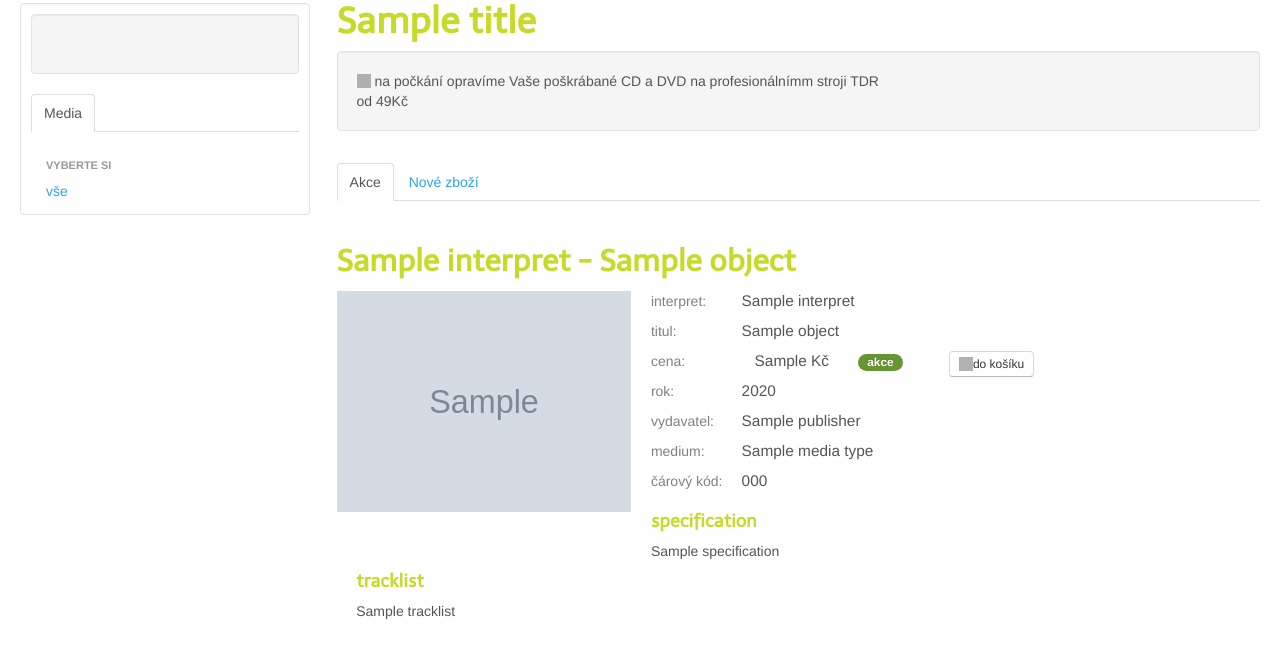
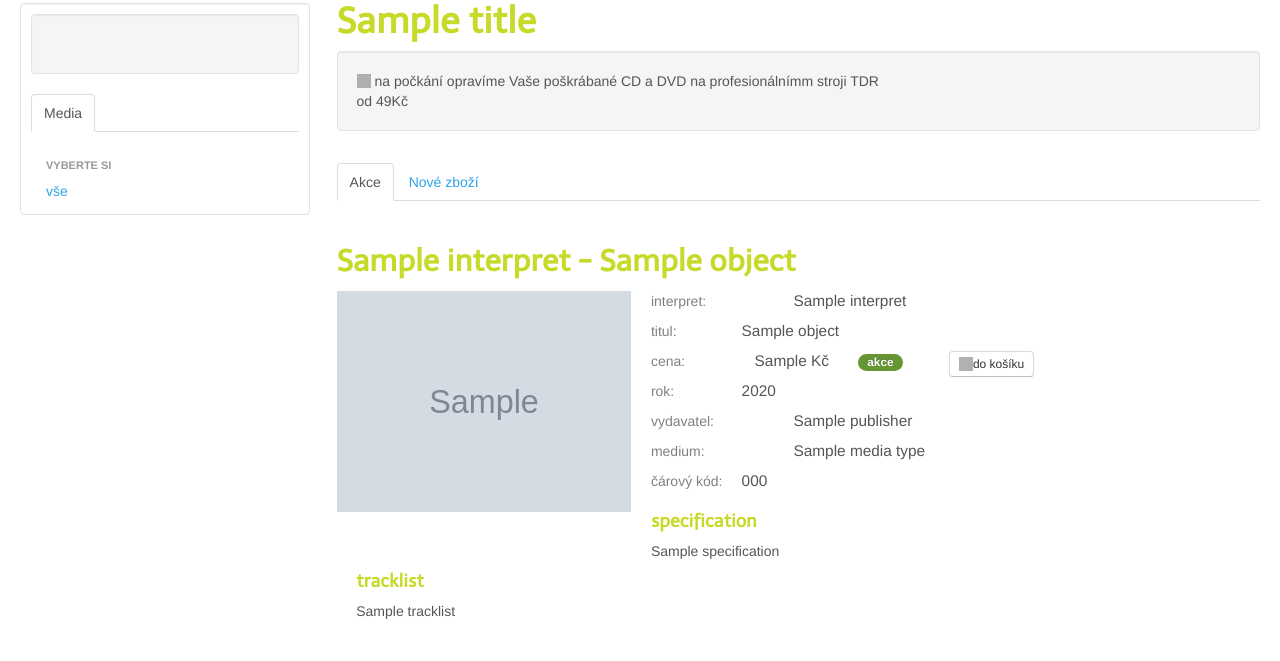
Before and after one commit to jstavel/cdbazar, a Django app: template templates/eshop/article_detail.html in a window 1280 px wide. Shown: the part 174-835 px from the top of the page. Run offline with Django 3.2, Linux system fonts and the light colour scheme; the template is opened without the code that fills it: most values are stand-ins (such as "Sample title", 1, 10 or a date in 2020); grey boxes marked "Sample" are stand-in pictures; some libraries are stand-ins or nearby versions; grey boxes are pictures that could not be loaded.

Commit message:
opravil jsem rozmisteni prvku v detailu artiklu.

```diff
--- a/templates/eshop/article_detail/detail.html
+++ b/templates/eshop/article_detail/detail.html
@@ -14,7 +14,7 @@
     {% endthumbnail %}
 
     <div class="span8 row-fluid">
-      <span class="span2 article-label">interpret:</span>
+      <span class="span3 article-label">interpret:</span>
       <span class="article-field">{{ object.interpret }}</span>
     </div>
 
@@ -35,11 +35,11 @@
       <span class="article-field">{{ object.year|default:"" }}</span>
     </div>
     <div class="span8 row-fluid">
-      <span class="span2 article-label">vydavatel:</span>
+      <span class="span3 article-label">vydavatel:</span>
       <span class="article-field">{{ object.publisher|default:"" }}</span>
     </div>
     <div class="span8 row-fluid">
-      <span class="span2 article-label">medium:</span>
+      <span class="span3 article-label">medium:</span>
       <span class="article-field">{{ object.mediaType.name }}</span>
     </div>
     <div class="span8 row-fluid">
```
